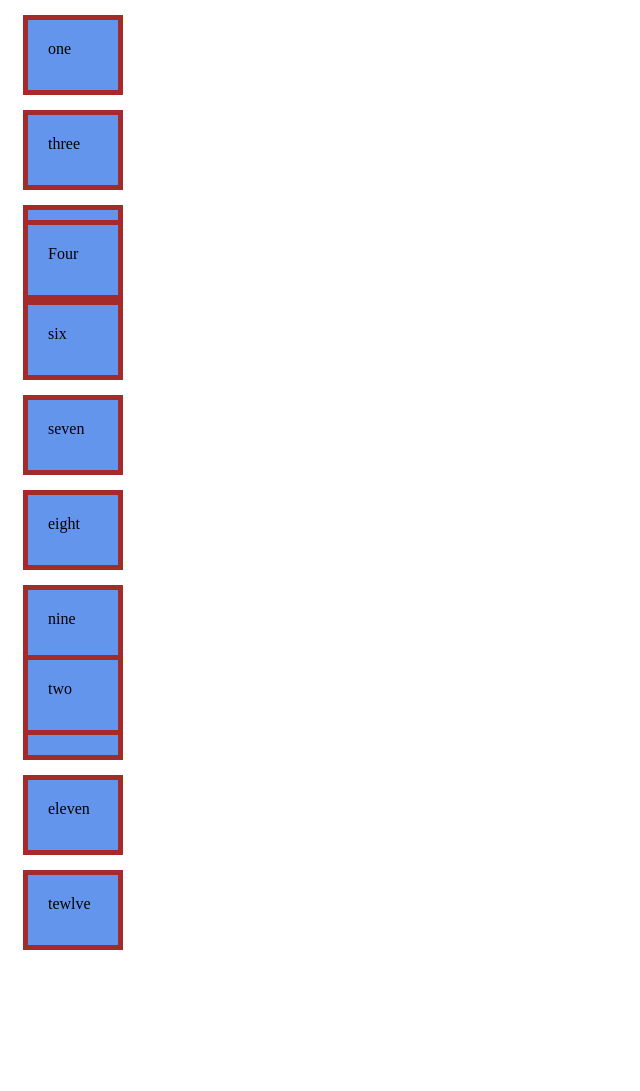
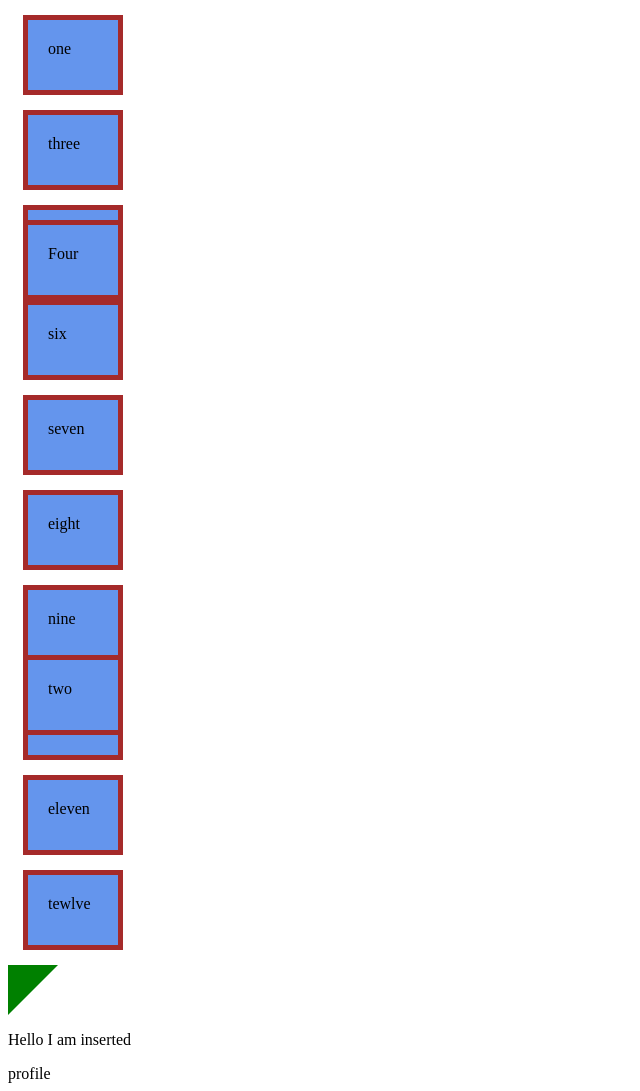
Before and after one commit to Khushter420/CSS-prac, a plain HTML site: page index.html in a window 1280 px wide. Shown: the whole page, without its empty margins (0-640 px from the left). Before the commit the page ends 965 px from the top, so only its background shows below. Drawn offline with Linux system fonts and the light colour scheme.

Commit message:
second part

```diff
--- a/index.html
+++ b/index.html
@@ -64,6 +64,33 @@ div.xxx{
     position: static;
     top: 50%;
 }
+/* second part*/
+ /*.circle
+{
+    background-color: chocolate;
+    width: 100px;
+    height: 100px;
+    border-radius: 100px;
+}*/
+.triangle
+{
+width: 0px;
+height: 0px;
+border-top: 50px solid green;
+/*border-bottom: 50px solid yellow;*/
+border-left: 50px solid transprent;
+border-right: 50px solid  transparent;
+}
+p::after
+{
+    content: " I am inserted";
+}
+.profile:hover::before
+{
+    display: inline-block;
+    content: attr(data-youtube);
+}
+
 
 </style>
 </head>
@@ -83,5 +110,13 @@ div.xxx{
 <div class="xxx" id="ten">ten</div>
 <div class="xxx" id="eleven">eleven</div>
 <div class="xxx" id="twelvw">tewlve</div>
+
+  <div class="circle" id="xxx"></div>
+      <div class="triangle" ></div>
+      <p>Hello</p>
+      <div class="profile" data-name="Khushter_Nizame"
+      data-youtube=" khushter creation "> profile
+      </div>
+
 </body>
 </html>
```
